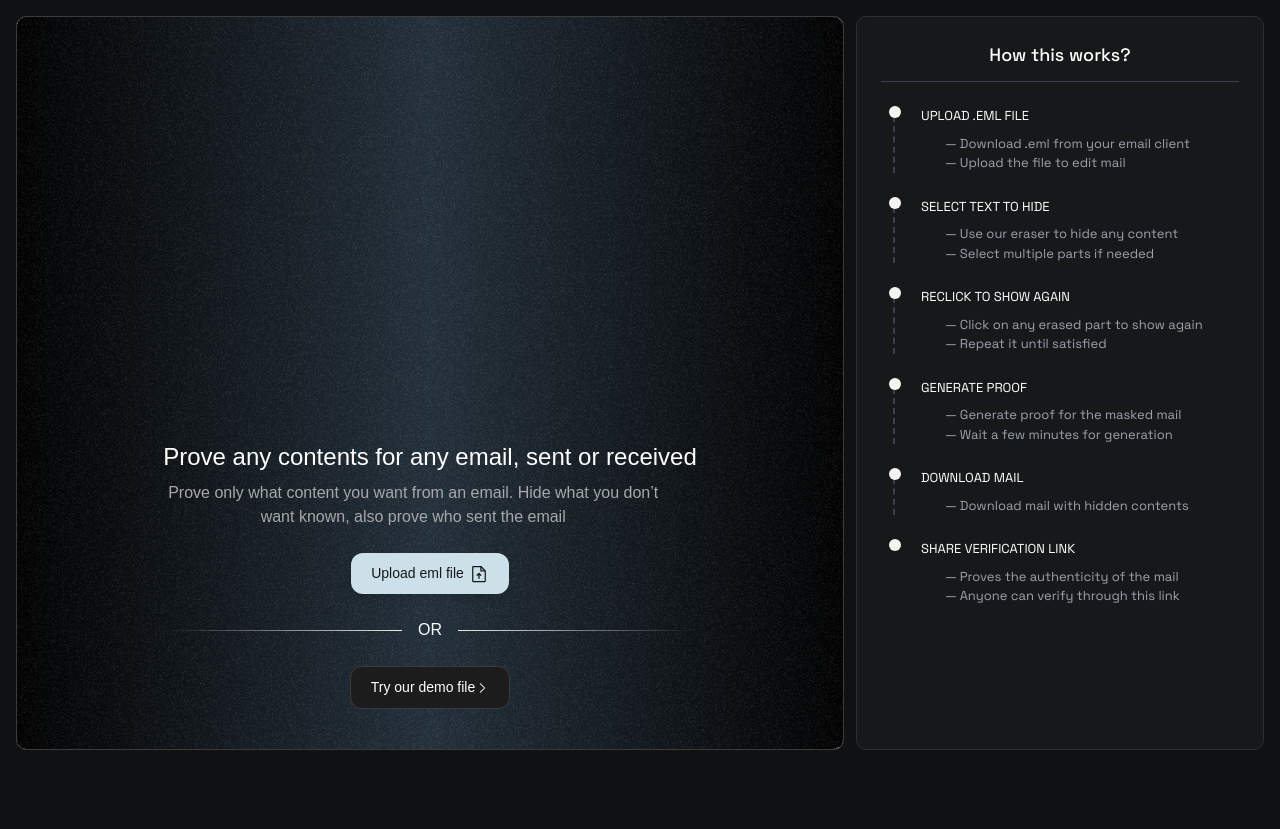
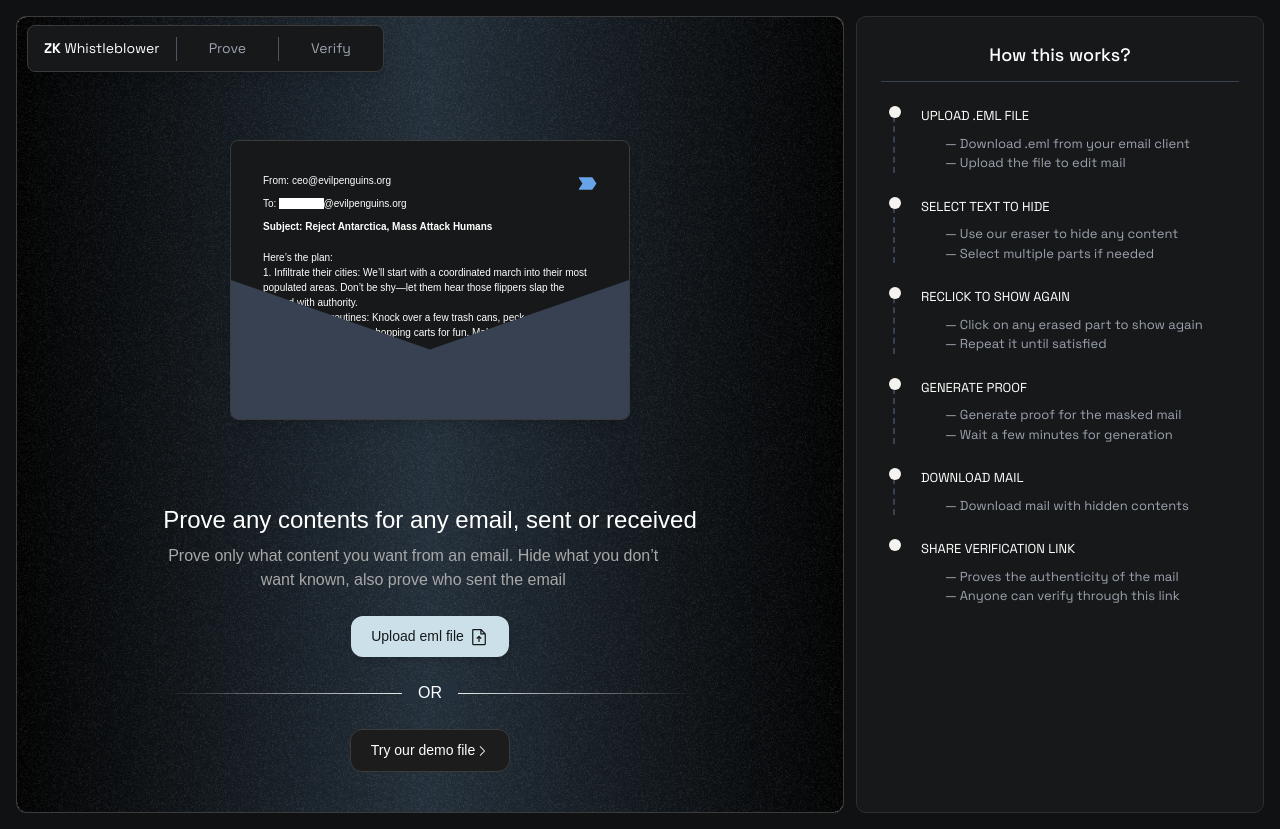
Before and after one commit to Eeshau/email-mask-ui-new, a Next.js app: page /about in a window 1280 px wide. Before the commit the page ends 800 px from the top, so only its background shows below. Built offline with nearby package versions, Linux system fonts and the light colour scheme.

Commit message:
added envelope

```diff
--- a/app/about/page.tsx
+++ b/app/about/page.tsx
@@ -1,9 +1,8 @@
-import React, { useState, useEffect } from "react";
-import PostalMime from "postal-mime";
-
+'use client'
 import Steps from "../../components/Steps";
 import NavBar from "../../components/NavBar";
 import '/app/globals.css'
+import Envelope from "@/components/Envelope";
 
 const About = () => {
 
@@ -12,10 +11,11 @@ const About = () => {
 
   return (
     <div className="p-4 grid grid-cols-6 gap-3">
-        <div className="bg-noise relative h-full w-full col-span-6 md:col-span-4 flex flex-col justify-between h-full rounded-[10px] border-solid border-[0.5px] border-[#3B3B3B]">
+        <div className="bg-noise px-[10px] relative h-full w-full col-span-6 md:col-span-4 flex flex-col justify-between h-full rounded-[10px] border-solid border-[0.5px] border-[#3B3B3B]">
             <div className="gradient-noise opacity-100 z-100 absolute inset-0 bg-gradient-to-r from-black via-[#24313D] to-black opacity-90 rounded-[10px]"></div>
+            <NavBar  activeSection='change' mode='home'/>
             <div className="h-[400px]">
-                Envelope
+                <Envelope/>
             </div>
             <div className="text-center mx-auto text-white z-10 mb-[40px]">
                 <div className="my-6">
--- a/components/EmailRenderer.js
+++ b/components/EmailRenderer.js
@@ -308,6 +308,7 @@ useEffect(() => {
     <div style={styles.container}>
 
     <NavBar
+        mode='prove'
         onCompareChanges={handleCompareChanges}
         onResetChanges={handleResetChanges}
         onChangeEmail={handleChangeEmail}
--- /dev/null
+++ b/components/Envelope.tsx
@@ -0,0 +1,48 @@
+import React from 'react';
+
+export default function Envelope() {
+  return (
+    <div className="flex justify-center items-center h-full">
+      {/* Envelope Wrapper */}
+      <div className="relative w-[400px] h-[280px] bg-[#161819] border-solid border-[0.5px] border-[#3B3B3B] rounded-lg overflow-hidden shadow-lg">
+
+        {/* Flap of the Envelope */}
+        <div className="z-20 absolute bottom-0 left-0 w-1/2 h-full bg-gray-700 [clip-path:polygon(0%_100%,_0%_50%,_200%_100%)]"></div>
+        {/* Right Flap */}
+        <div className="z-20 absolute bottom-0 right-0 w-1/2 h-full bg-gray-700 [clip-path:polygon(100%_100%,_100%_50%,_-100%_100%)]"></div>
+
+
+        {/* Envelope Content */}
+        <div className="relative p-8 text-white z-0 text-[10px]">
+          <div>
+            <div className='flex flex-row justify-between'>
+                <div>
+                    <p className="font-md  mb-2">From: ceo@evilpenguins.org</p>
+                    <p className="font-md  mb-2">To: <span className="bg-white">[redacted]</span>@evilpenguins.org</p>
+                </div>
+                <svg xmlns="http://www.w3.org/2000/svg" width="21" height="21" viewBox="0 0 21 21" fill="none">
+                <g clip-path="url(#clip0_204_1829)">
+                    <path d="M20.2522 10.8469L16.685 16.1938C16.571 16.3645 16.4168 16.5046 16.2358 16.6017C16.0549 16.6987 15.8528 16.7496 15.6475 16.75H3.48185C3.36867 16.7501 3.2576 16.7194 3.16048 16.6613C3.06337 16.6032 2.98386 16.5198 2.93044 16.42C2.87702 16.3202 2.8517 16.2078 2.85718 16.0948C2.86265 15.9817 2.89873 15.8723 2.96154 15.7781L6.48107 10.5L2.96545 5.22187C2.90281 5.128 2.86676 5.01893 2.86113 4.90622C2.85549 4.79351 2.88047 4.68138 2.93342 4.58172C2.98637 4.48207 3.06532 4.39861 3.16188 4.34021C3.25843 4.2818 3.369 4.25063 3.48185 4.25H15.6475C15.8528 4.25038 16.0549 4.30133 16.2358 4.39835C16.4168 4.49536 16.571 4.63546 16.685 4.80625L20.2498 10.1531C20.3187 10.2556 20.3557 10.3762 20.3561 10.4996C20.3565 10.6231 20.3203 10.7439 20.2522 10.8469Z" fill="#68A3E9"/>
+                </g>
+                <defs>
+                    <clipPath id="clip0_204_1829">
+                    <rect width="20" height="20" fill="white" transform="translate(0.981445 0.499512)"/>
+                    </clipPath>
+                </defs>
+                </svg>
+            </div>
+
+            <p className="font-bold mb-4">Subject: Reject Antarctica, Mass Attack Humans</p>
+            <p className="">
+              Here’s the plan:
+              <br />
+              1. <span className="font-light">Infiltrate their cities:</span> We’ll start with a coordinated march into their most populated areas. Don’t be shy—let them hear those flippers slap the ground with authority.
+              <br />
+              2. <span className="font-light">Disrupt their routines:</span> Knock over a few trash cans, peck at their shoes, and commandeer a few shopping carts for fun. Make them fear the black and white.
+            </p>
+          </div>
+        </div>
+      </div>
+    </div>
+  );
+}
--- a/components/NavBar.tsx
+++ b/components/NavBar.tsx
@@ -1,45 +1,79 @@
 import React, { useState } from "react";
+import Link from "next/link"; // Import Link from Next.js
 
 interface NavBarProps {
-  onCompareChanges: () => void;
-  onResetChanges: () => void;
-  onChangeEmail: () => void;
-  onViewSteps: () => void;
+  mode: 'home' | 'verify' | 'prove';
+  onCompareChanges?: () => void;
+  onResetChanges?: () => void;
+  onChangeEmail?: () => void;
+  onViewSteps?: () => void;
   activeSection: string; // to highlight active section
 }
 
 const NavBar: React.FC<NavBarProps> = ({
-  onCompareChanges,
-  onResetChanges,
-  onChangeEmail,
-  onViewSteps,
+  mode,
+  onCompareChanges = () => {},
+  onResetChanges = () => {},
+  onChangeEmail = () => {},
+  onViewSteps = () => {},
   activeSection,
 }) => {
   const [isDropdownOpen, setIsDropdownOpen] = useState(false);
 
   return (
-    <div className="flex justify-between items-center  py-2 w-full font-sans text-[10px] sm:text-[14px]">
+    <div
+      className={`z-10 flex items-center py-2 w-full font-sans text-[10px] sm:text-[14px] ${
+        mode === 'prove' ? 'justify-between' : 'justify-start'
+      }`}
+    >
       {/* Left Side */}
       <div className="flex items-center space-x-1 sm:space-x-4 bg-[#161819] px-2 sm:px-4 py-1 rounded-[8px] shadow-lg border border-[#3B3B3B] whitespace-nowrap">
+
+        <Link href="/about">
         <div className="text-white font-200">
           <span className="font-semibold">ZK </span>
           Whistleblower
         </div>
+        </Link>
 
-        {/* Divider between Whistleblower and Verify */}
+        {/* Divider */}
         <div className="border-l border-gray-600 h-6 mx-1 sm:mx-2"></div>
 
+        {/* Conditionally render 'Prove' button */}
+        {mode === 'home' && (
+          <>
+            <Link href="/">
               <button
                 className={`px-2 sm:px-4 py-2 rounded-md ${
-            activeSection === "verify"
-              ? "text-white font-semibold"
-              : "text-gray-400 hover:text-white"
+                  activeSection === 'prove'
+                    ? 'text-white font-semibold'
+                    : 'text-gray-400 hover:text-white'
+                }`}
+              >
+                Prove
+              </button>
+            </Link>
+            {/* Divider */}
+            <div className="border-l border-gray-600 h-6 mx-1 sm:mx-2"></div>
+          </>
+        )}
+
+        <Link href="/">
+          <button
+            className={`px-2 sm:px-4 py-2 rounded-md ${
+              activeSection === 'verify'
+                ? 'text-white font-semibold'
+                : 'text-gray-400 hover:text-white'
             }`}
           >
             Verify
           </button>
+        </Link>
       </div>
 
+      {/* Right Side */}
+      {mode === 'prove' && (
+        <>
           {/* Transparent Spacer */}
           <div className="flex-1" />
 
@@ -187,6 +221,8 @@ const NavBar: React.FC<NavBarProps> = ({
               </div>
             )}
           </div>
+        </>
+      )}
     </div>
   );
 };
--- a/package.json
+++ b/package.json
@@ -11,6 +11,7 @@
   "dependencies": {
     "@next/font": "^14.2.13",
     "crypto-browserify": "^3.12.0",
+    "framer-motion": "^11.11.8",
     "next": "14.2.13",
     "postal-mime": "^2.3.2",
     "react": "^18",
```
Also changed, not shown: 2 other files (tests, documents, lock files or other folders). Lines whose indentation alone changed are shown as unchanged.
